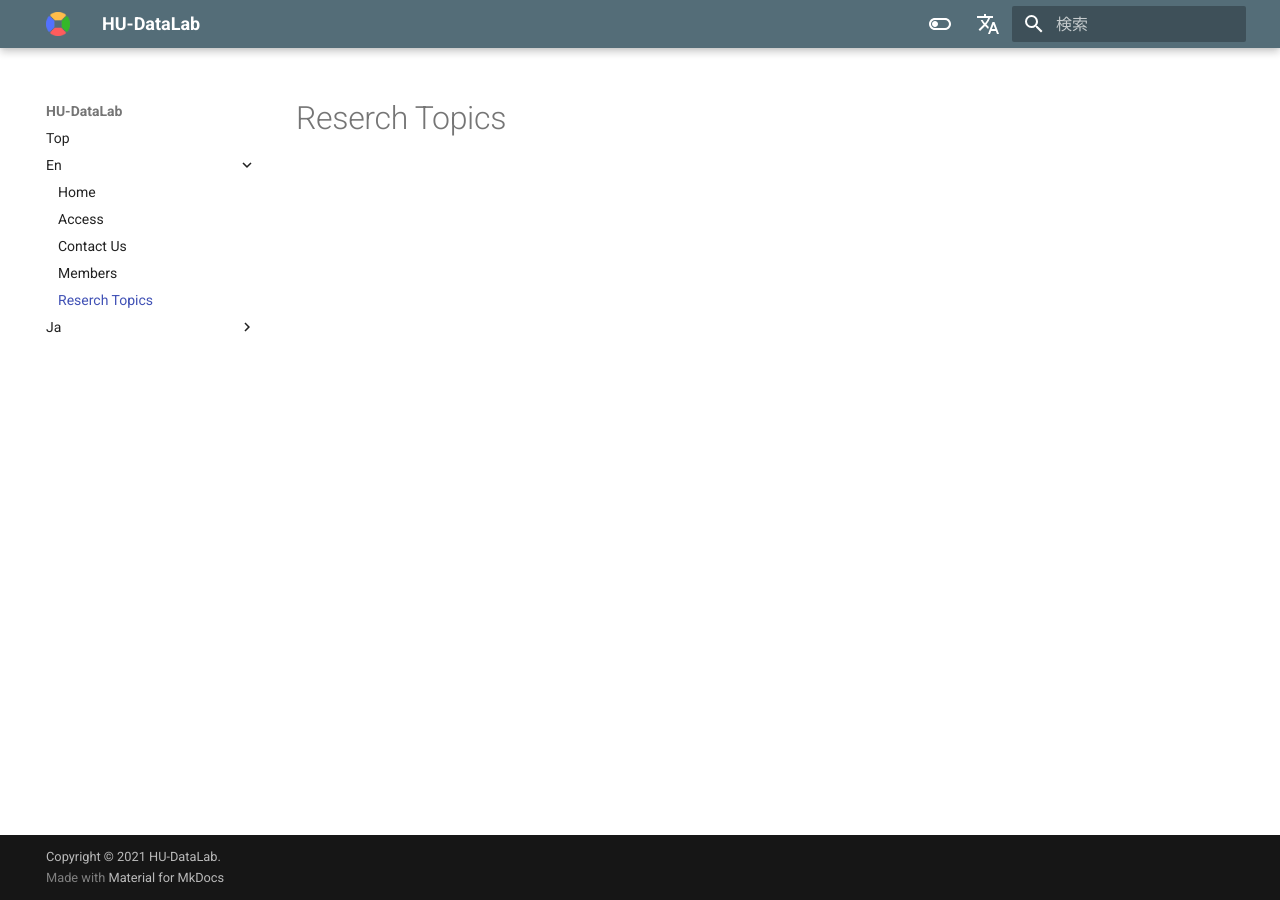
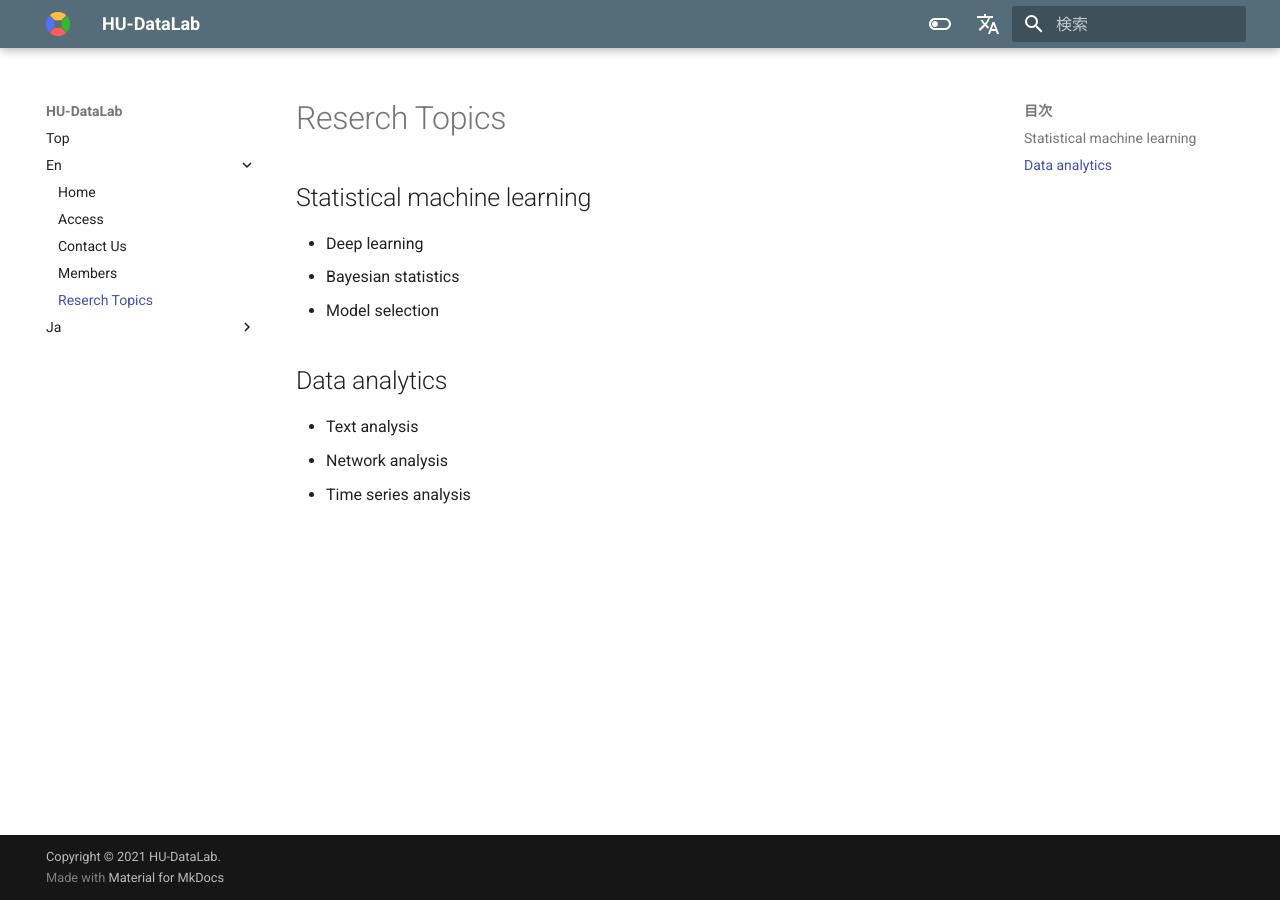
Before and after one commit to lpifj-a/hu-datalab.github.io, an MkDocs documentation site: the page built from docs/en/reserchTopics.md, in a window 1280 px wide. Built offline with MkDocs 1.6.1 and Material for MkDocs 9.7.7, drawn with Linux system fonts in a browser that asks for light colours; comment, search, counter and statistics services are not loaded.

Commit message:
Update reserchTopics.md

```diff
--- a/docs/en/reserchTopics.md
+++ b/docs/en/reserchTopics.md
@@ -1 +1,11 @@
 # Reserch Topics
+
+## Statistical machine learning
+- Deep learning
+- Bayesian statistics
+- Model selection
+
+## Data analytics
+- Text analysis
+- Network analysis
+- Time series analysis
```
